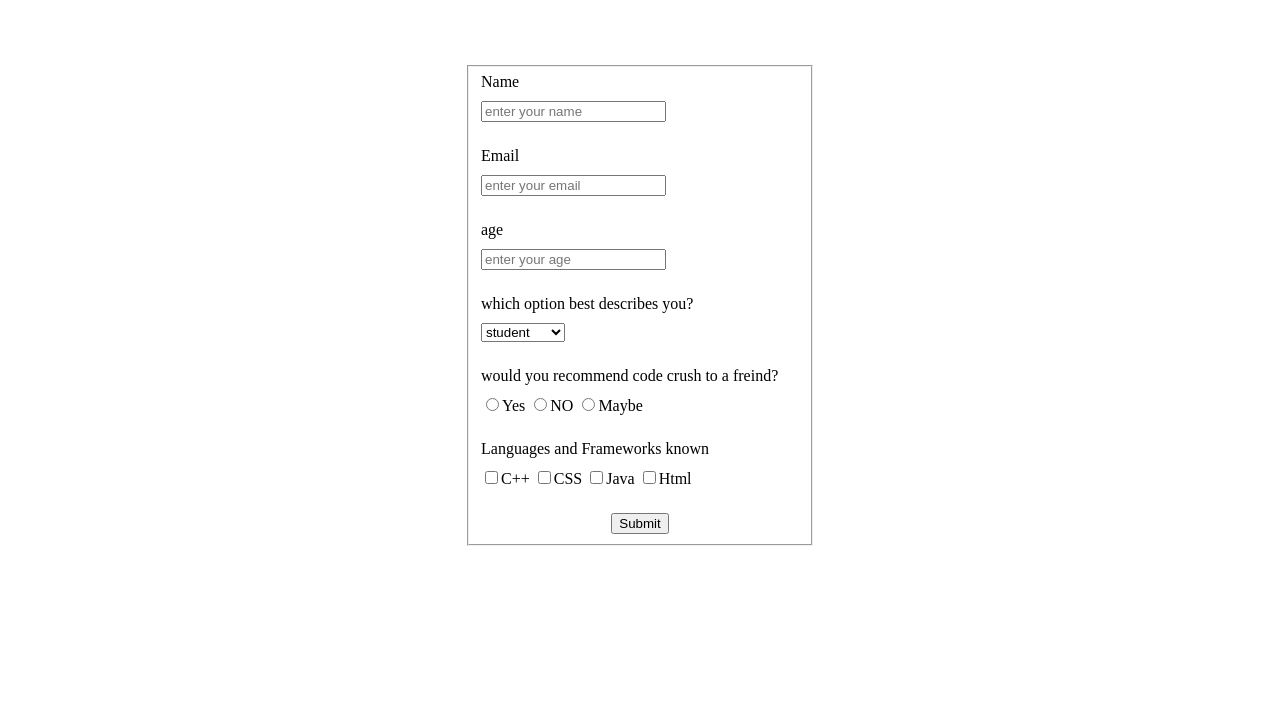
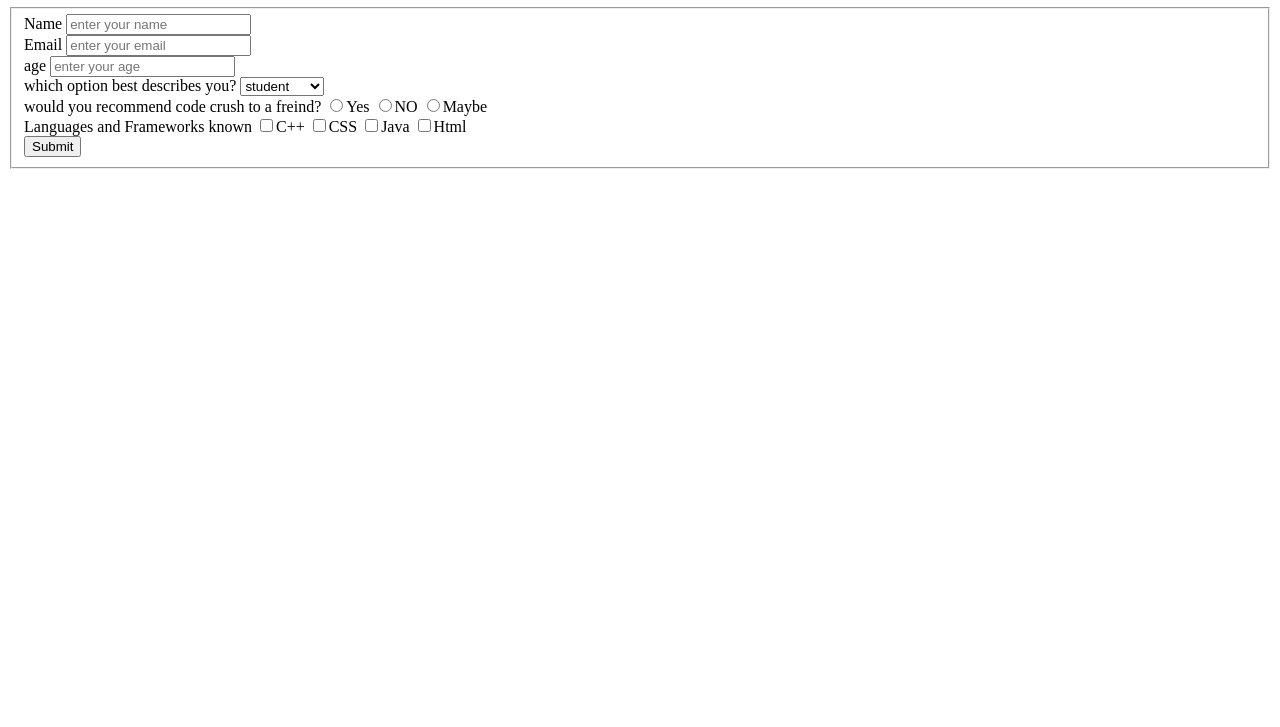
Before and after one commit to sayeed2024afg/survey-form, a plain HTML site: page index.html in a window 1280 px wide. Shown: the part 73-800 px from the top of the page. Drawn offline with Linux system fonts and the light colour scheme.

Commit message:
I removed all css tags from html file

```diff
--- a/index.html
+++ b/index.html
@@ -4,37 +4,26 @@
     <meta charset="UTF-8">
     <meta name="viewport" content="width=device-width, initial-scale=1.0">
     <title>survey form</title>
-    <style type="text/css">
-.form-control{
-text-align: left;
-margin-bottom: 25px;
-}
-form{
-    margin: 50px auto;
-    padding: 30px 30px;
-    max-width: 350px;
-}
-    </style>
 </head>
 <body>
-<h1 style="text-align: center;" style="color: red;">Code crush survey form</h1>
-<form style="text-align: center;">
+<h1>Code crush survey form</h1>
+<form>
     <fieldset>
     <div class="form-control">
-    <label style="display: block; margin-bottom: 10px;">Name</label>
+    <label>Name</label>
     <input type="text" name="Name" placeholder="enter your name">
 </div>
 
 <div class="form-control">
-    <label style="display: block; margin-bottom: 10px;">Email</label>
+    <label>Email</label>
     <input type="text" name="Email" placeholder="enter your email">
 </div>
 <div class="form-control">
-    <label style="display: block; margin-bottom: 10px;">age</label>
+    <label>age</label>
     <input type="text" name="age" placeholder="enter your age">
 </div>
 <div class="form-control">
-    <label style="display: block; margin-bottom: 10px;">which option best describes you?</label>
+    <label>which option best describes you?</label>
     <select>
         <option>student</option>
         <option>Intern</option>
@@ -44,14 +33,14 @@ form{
 </div>
 
 <div class="form-control">
-    <label style="display: block; margin-bottom: 10px;">would you recommend code crush to a freind?</label>
+    <label>would you recommend code crush to a freind?</label>
     <input type="radio" name="choice">Yes
     <input type="radio" name="choice">NO
     <input type="radio" name="choice">Maybe
 </div>
 
 <div class="form-control">
-    <label style="display: block; margin-bottom: 10px;">Languages and Frameworks known</label>
+    <label>Languages and Frameworks known</label>
     <input type="checkbox" name="select">C++
     <input type="checkbox" name="select">CSS
     <input type="checkbox" name="select">Java
```
